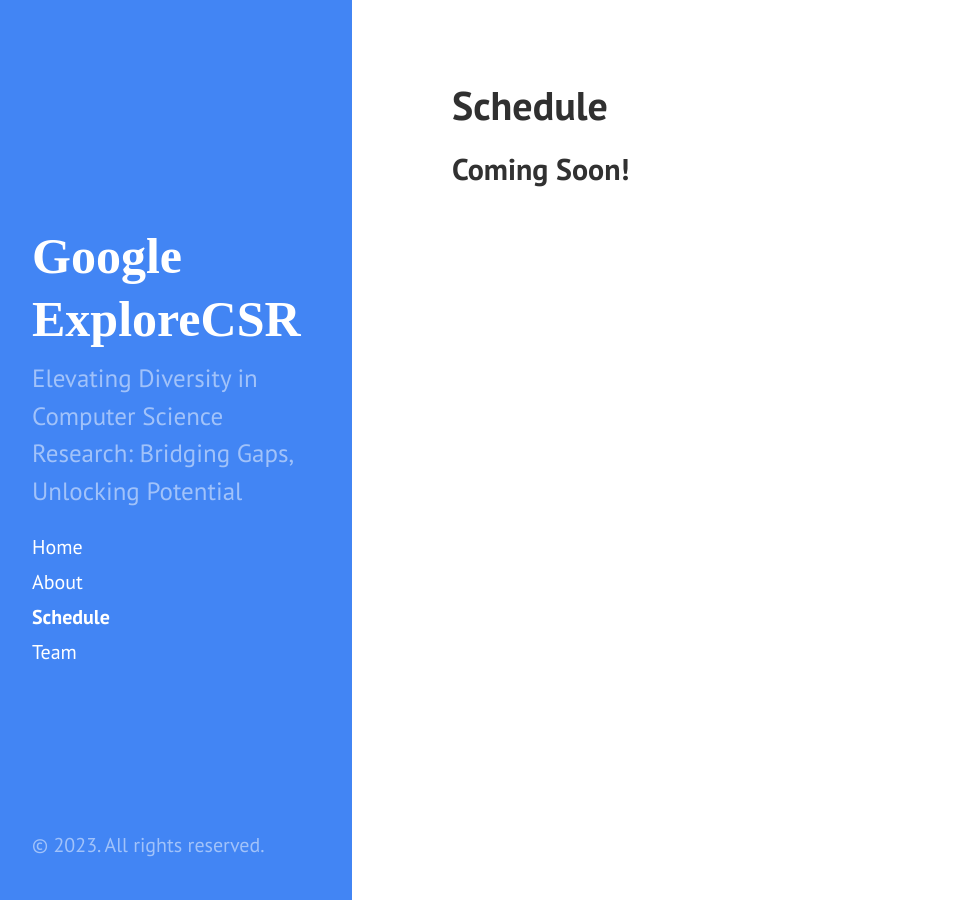
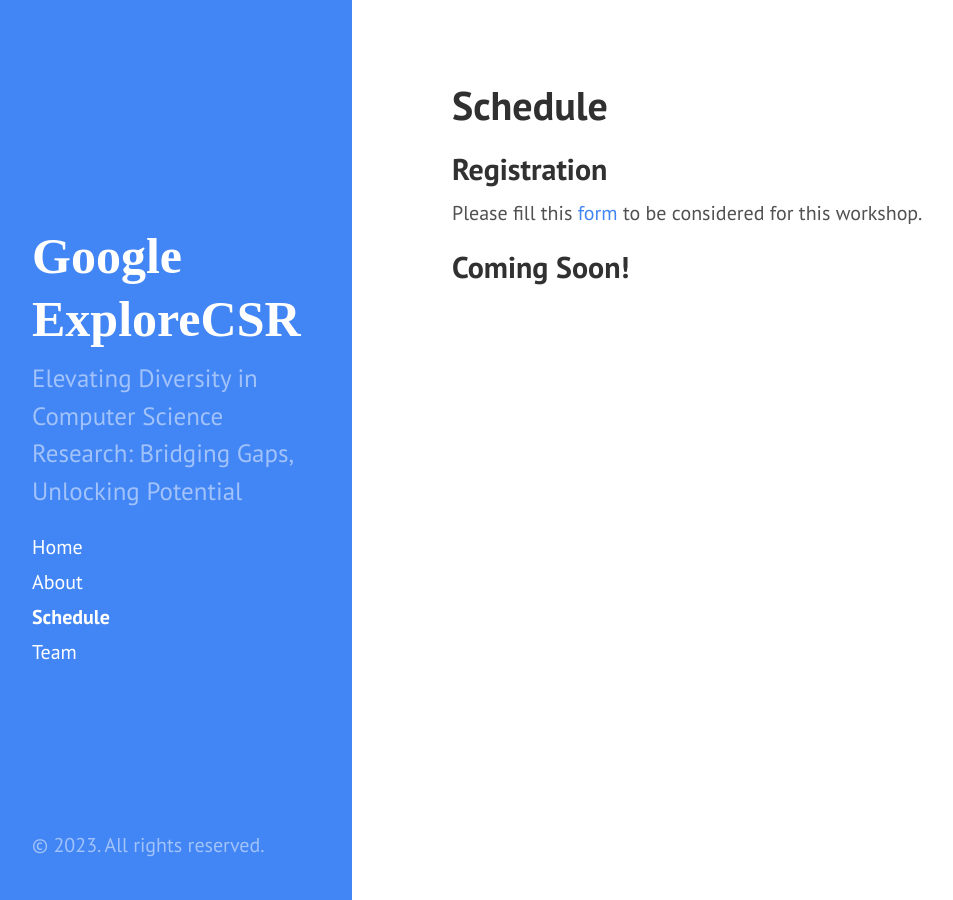
Before and after one commit to explorecsriccn/explorecsriccn.github.io, a Jekyll site: the page built from schedule.md, in a window 1280 px wide. Shown: the whole page, without its empty margins (8-961 px from the left). Built offline with Jekyll 4.4.1, drawn with Linux system fonts in a browser that asks for light colours.

Commit message:
Add form

```diff
--- a/schedule.md
+++ b/schedule.md
@@ -3,4 +3,8 @@
 title: Schedule
 ---
 
+## Registration
+
+Please fill this [form](https://forms.gle/rnLWxkHa32aRkybs9) to be considered for this workshop.
+
 ## Coming Soon!
```
